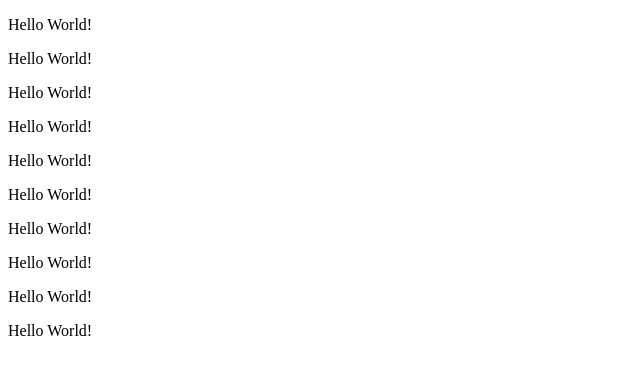
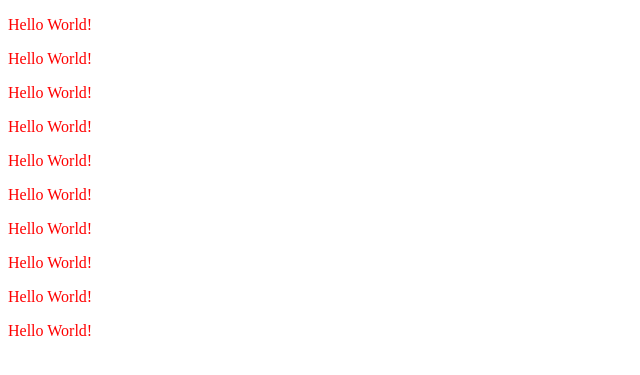
Before and after one commit to ArturBlachnio/ArturWebApp, a Flask app: page / in a window 1280 px wide. Shown: the top 375 px of the page, without its empty margins (0-640 px from the left). Run offline with Flask 2, Linux system fonts and the light colour scheme.

Commit message:
change color test

```diff
--- a/ibudget/templates/home.html
+++ b/ibudget/templates/home.html
@@ -6,7 +6,7 @@
 </head>
 <body>
     {% for i in range(10) %}
-    <p>Hello World!</p>
+    <p style="color:red">Hello World!</p>
     {% endfor %}
 </body>
 </html>
```
